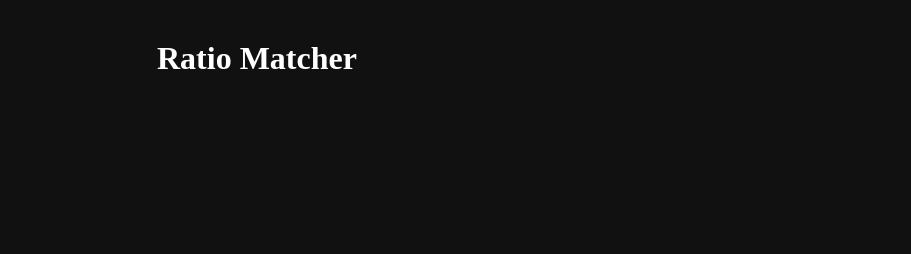
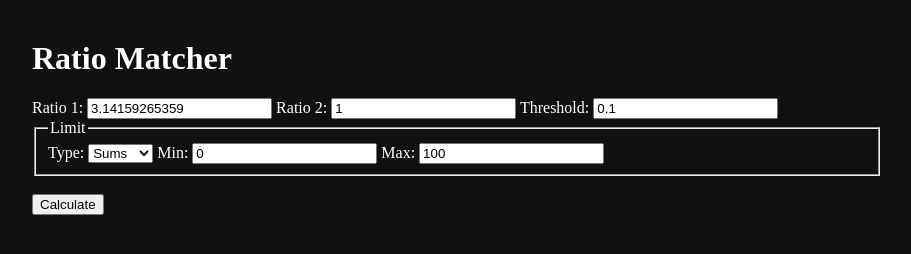
Before and after one commit to ParadigmMango2/RatioMatcher, a plain HTML site: page index.html in a window 1280 px wide. Shown: the whole page, without its empty margins (183-1094 px from the left). Drawn offline with Linux system fonts and the light colour scheme.

Commit message:
rebuilt widget structure

```diff
--- a/ratio-matcher.js
+++ b/ratio-matcher.js
@@ -1,4 +1,21 @@
-// Init Tool
-const tool = document.createElement("div");
-tool.id = "ratio-matcher";
-document.currentScript.insertAdjacentElement("afterend", tool);
+// Init document
+const html = `
+  <div id="ratio-matcher" class="ratio-matcher">
+    <label>Ratio 1: <input id="ratio-1-input" type="number" step="any" min="0" value="3.14159265359" size="12"></label>
+    <label>Ratio 2: <input id="ratio-2-input" type="number" step="any" min="0" value="1" size="12"></label>
+    <label>Threshold: <input id="threshold" type="number" step="any" min="0" value="0.1" size="12"></label>
+    <fieldset>
+      <legend>Limit</legend>
+      <label for="limit-type-input">Type: </label>
+      <select name="limit-type-input" id="limit-type-input">
+        <option value="sums">Sums</option>
+        <option value="counts">Counts</option>
+      </select>
+      <label>Min: <input id="min-limit" type="number" step="any" min="0" value="0" size="7"></label>
+      <label>Max: <input id="max-limit" type="number" step="any" min="0" value="100" size="7"></label>
+    </fieldset><br>
+    <button id="calculate">Calculate</button><br>
+    <table id="calculations"></table>
+  </div>
+`;
+document.currentScript.insertAdjacentHTML('afterend', html);
--- a/styles.css
+++ b/styles.css
@@ -1,6 +1,6 @@
 body {
   background-color: #111111;
   color: #FFFFFF;
-  max-width: 600px;
+  max-width: 850px;
   margin: 40px auto;
 }
```
